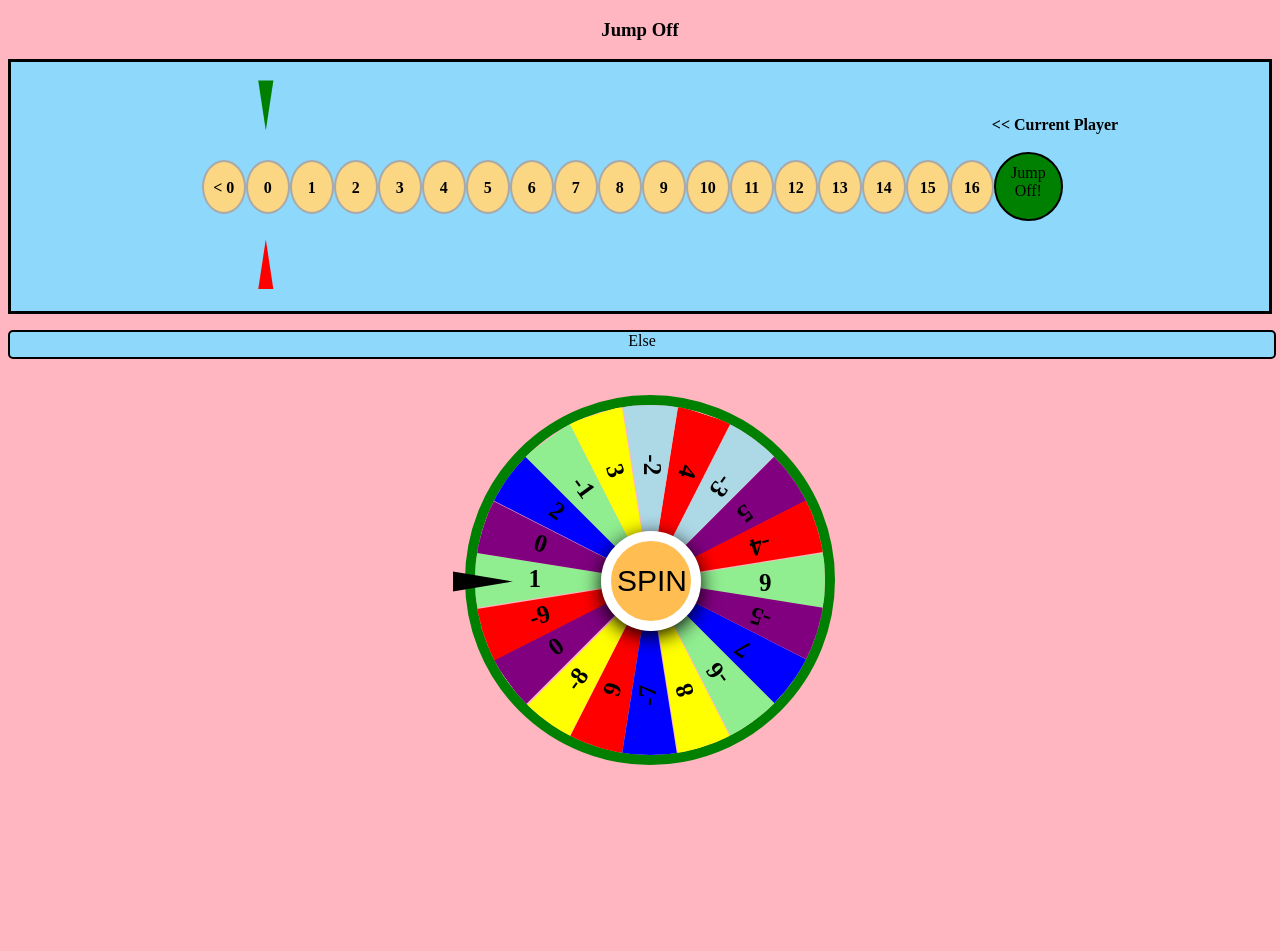
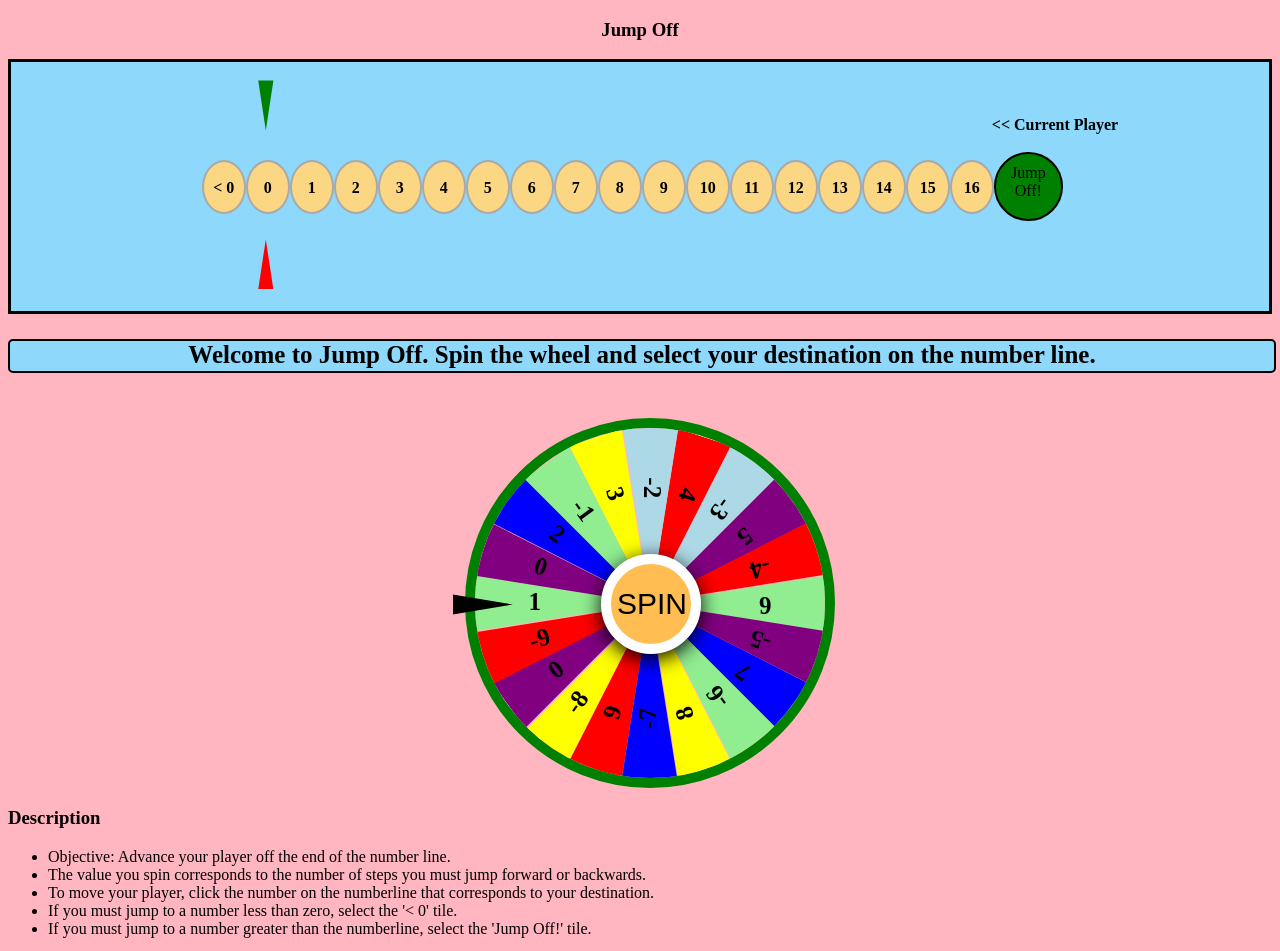
Before and after one commit to nikolillios/jump-off, an Angular app: page / in a window 1280 px wide. Shown: the top 951 px of the page. Before the commit the page ends 800 px from the top, so only its background shows below. Built offline with nearby package versions, Linux system fonts and the light colour scheme.

Commit message:
add directions and update prompt behavior

```diff
--- a/src/app/app.component.html
+++ b/src/app/app.component.html
@@ -1,2 +1,3 @@
 <h3 class='title'> Jump Off</h3>
 <app-game></app-game>
+<app-directions></app-directions>
--- a/src/app/app.module.ts
+++ b/src/app/app.module.ts
@@ -5,13 +5,15 @@ import { AppComponent } from './app.component';
 import { NumberLineComponent } from './number-line/number-line.component';
 import { SpinnerComponent } from './spinner/spinner.component';
 import { GameComponent } from './game/game.component';
+import { DirectionsComponent } from './directions/directions.component';
 
 @NgModule({
   declarations: [
     AppComponent,
     NumberLineComponent,
     SpinnerComponent,
-    GameComponent
+    GameComponent,
+    DirectionsComponent
   ],
   imports: [
     BrowserModule
--- /dev/null
+++ b/src/app/directions/directions.component.html
@@ -0,0 +1,8 @@
+<h3>Description</h3>
+<ul>
+  <li>Objective: Advance your player off the end of the number line.</li>
+  <li>The value you spin corresponds to the number of steps you must jump forward or backwards. </li>
+  <li>To move your player, click the number on the numberline that corresponds to your destination.</li>
+  <li>If you must jump to a number less than zero, select the '&#60; 0' tile.</li>
+  <li>If you must jump to a number greater than the numberline, select the 'Jump Off!' tile.</li>
+</ul>
--- /dev/null
+++ b/src/app/directions/directions.component.ts
@@ -0,0 +1,15 @@
+import { Component, OnInit } from '@angular/core';
+
+@Component({
+  selector: 'app-directions',
+  templateUrl: './directions.component.html',
+  styleUrls: ['./directions.component.css']
+})
+export class DirectionsComponent implements OnInit {
+
+  constructor() { }
+
+  ngOnInit(): void {
+  }
+
+}
--- a/src/app/game/game.component.css
+++ b/src/app/game/game.component.css
@@ -1,9 +1,11 @@
 .prompt {
   display: inline-block;
   width: 100%;
-  height: 25px;
+  min-height: 30px;
   text-align: center;
   border: solid 2px black;
   background-color: #8ED8FB;
   border-radius: 5px;
+  font-size: 25px;
+  font-weight: bold;
 }
--- a/src/app/game/game.component.html
+++ b/src/app/game/game.component.html
@@ -3,9 +3,10 @@
 </app-number-line>
 <p class='prompt' *ngIf='message; else blank'>{{message}}
   <button *ngIf='playAgain' (click)='restartGame()'>Play Again</button>
+  <button *ngIf='hintAvail' (click)='showHint()'>Hint</button>
 </p>
 <ng-template #blank>
-  <p class='prompt'> Else</p>
+  <p class='prompt'> Welcome to Jump Off. Spin the wheel and select your destination on the number line.</p>
 </ng-template>
 <spinner (numberChosen)='registerSpin($event)' [isClickable]='buttonEnabled' (buttonEnabled)='buttonEnabled=$event'>
 </spinner>
--- a/src/app/game/game.component.ts
+++ b/src/app/game/game.component.ts
@@ -18,7 +18,7 @@ export class GameComponent implements OnInit {
   buttonEnabled: boolean = true;
   message: string = "";
   playAgain: boolean = false;
-
+  hintAvail: boolean = false;
   constructor() {
     this.currPlayerIndex = 0;
     this.spins = [[], []]
@@ -37,8 +37,10 @@ export class GameComponent implements OnInit {
       this.buttonEnabled = true;
       console.log('button: ' + this.buttonEnabled);
       this.nextPlayer();
+      this.hintAvail = false;
     } else {
       this.promptPlayer('try again')
+      this.hintAvail = true;
     }
   }
 
@@ -53,7 +55,7 @@ export class GameComponent implements OnInit {
     for (let i = 0; i < this.players.length; i++) {
       this.players[i].isCurrPlayer = !this.players[i].isCurrPlayer;
     }
-    this.promptPlayer('spin the wheel and select your destination on the number line');
+    this.promptPlayer('Spin the wheel and select your destination on the number line');
     this.turn++;
   }
 
@@ -82,7 +84,7 @@ export class GameComponent implements OnInit {
         + this.currPlayerIndex);
       this.playAgain = true;
     } else {
-      this.promptPlayer('can not jump from here');
+      this.promptPlayer('Can not jump from here');
     }
   }
 
@@ -108,6 +110,12 @@ export class GameComponent implements OnInit {
     }
   }
 
+  showHint() {
+    this.promptPlayer('You are at position ' + this.players[this.currPlayerIndex].position +
+      ' and need to jump ' + this.lastSpinVal() + ' steps');
+    this.hintAvail = false;
+  }
+
   ngOnInit(): void {
     this.players = [new Player(true), new Player(false)];
   }
--- a/src/app/number-line/number-line.component.css
+++ b/src/app/number-line/number-line.component.css
@@ -32,7 +32,7 @@
   justify-content: center;
   border: 3px solid black;
   background-color: #8ED8FB ;
-  min-width: 950px;
+  min-width: 1050px;
 }
 
 .jump-off {
--- a/src/app/spinner/spinner.component.ts
+++ b/src/app/spinner/spinner.component.ts
@@ -40,9 +40,9 @@ export class SpinnerComponent implements OnInit {
 
     // to ensure ticker is pointing at correct section while ensuring wheel
     // result is fair
-    if (((rotation + 18) % 36) < 3) {
+    if (((rotation + 9) % 18) < 3) {
       rotation += 3;
-    } else if (((rotation + 18) % 36) > 32) {
+    } else if (((rotation + 9) % 18) > 15) {
       rotation -= 3;
     }
     wheel.style.transform = "rotate(" + rotation + "deg)";
```
Also changed, not shown: src/app/directions/directions.component.css (added), 2 other files (tests, documents, lock files or other folders).
